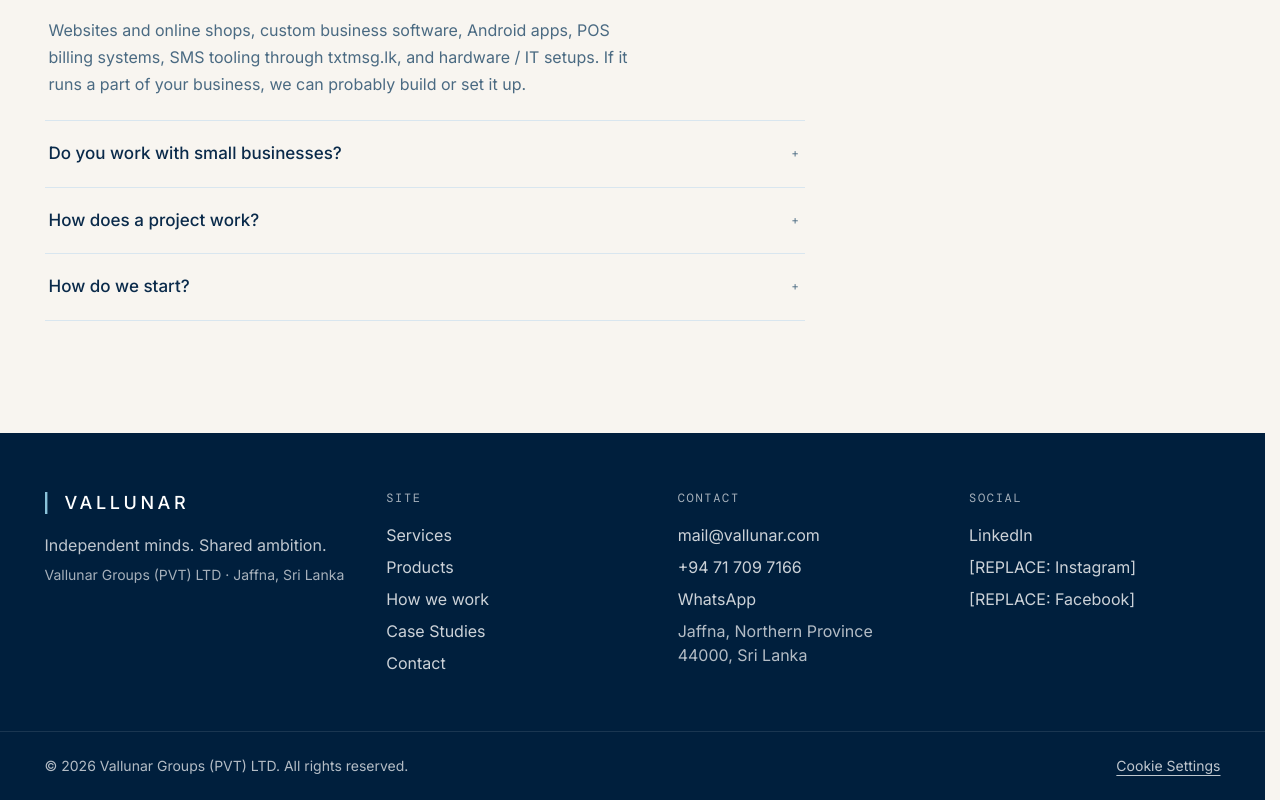
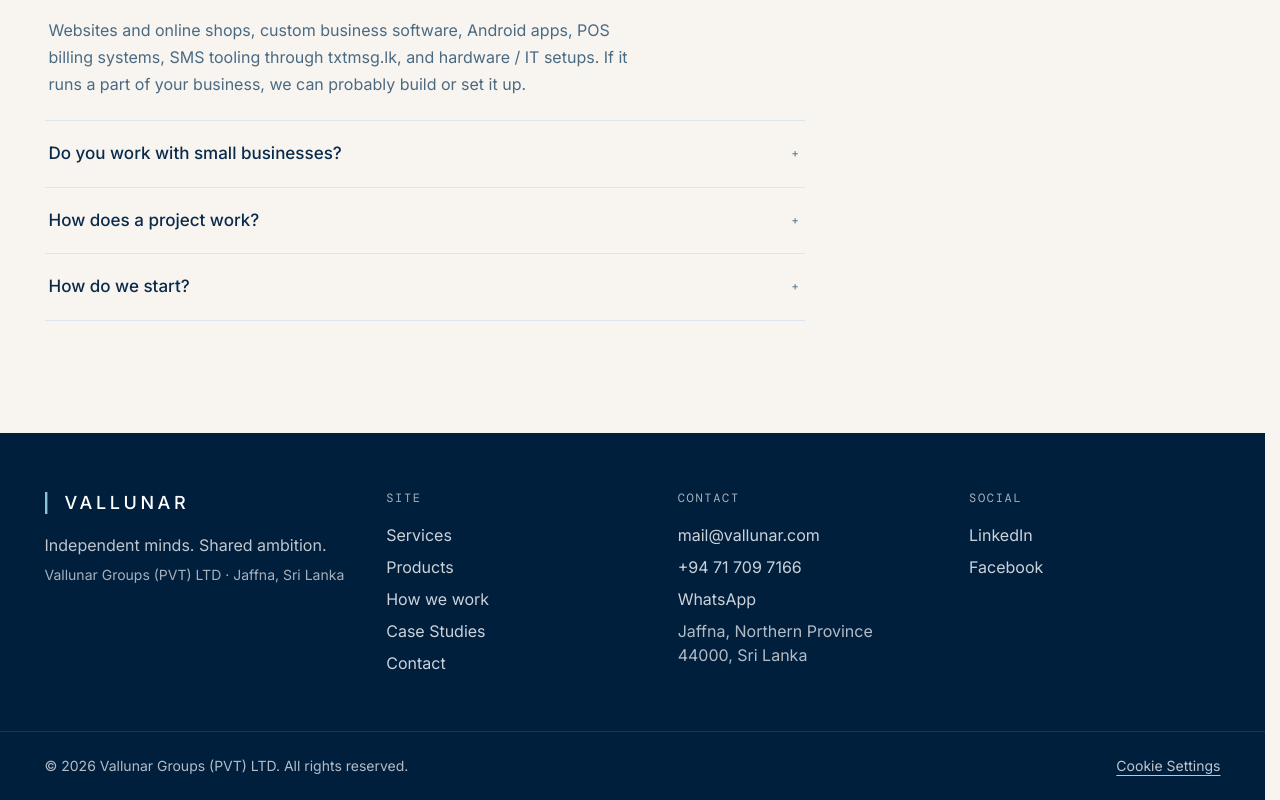
Before and after one commit to cheerysaaru/vallunar-website, a Next.js app: page / in a window 1280 px wide. Shown: the part 5560-6360 px from the top of the page. Built offline with nearby package versions, Linux system fonts and the light colour scheme.

Commit message:
content: real WhatsApp number, Facebook share link, remove Instagram, keep verified LinkedIn

```diff
--- a/components/Footer.tsx
+++ b/components/Footer.tsx
@@ -52,8 +52,7 @@ export default function Footer() {
           <h2 className="eyebrow mb-4" style={{ color: "rgba(255,255,255,0.65)" }}>Social</h2>
           <ul className="space-y-2 text-base">
             <li><a className="focus-ring text-white/80 hover:text-white" href={site.linkedIn} target="_blank" rel="noopener noreferrer">LinkedIn</a></li>
-            <li><a className="focus-ring text-white/80 hover:text-white" href={site.instagram} target="_blank" rel="noopener noreferrer">[REPLACE: Instagram]</a></li>
-            <li><a className="focus-ring text-white/80 hover:text-white" href={site.facebook} target="_blank" rel="noopener noreferrer">[REPLACE: Facebook]</a></li>
+            <li><a className="focus-ring text-white/80 hover:text-white" href={site.facebook} target="_blank" rel="noopener noreferrer">Facebook</a></li>
           </ul>
         </div>
       </div>
--- a/components/PlusSocialButton.tsx
+++ b/components/PlusSocialButton.tsx
@@ -47,10 +47,7 @@ export default function PlusSocialButton() {
     { href: site.linkedIn, label: "LinkedIn", color: "#0A66C2", icon: (
       <svg viewBox="0 0 24 24" fill="currentColor" aria-hidden="true"><path d="M20.447 20.452h-3.554v-5.569c0-1.328-.027-3.037-1.852-3.037-1.853 0-2.136 1.445-2.136 2.939v5.667H9.351V9h3.414v1.561h.046c.477-.9 1.637-1.85 3.37-1.85 3.601 0 4.267 2.37 4.267 5.455v6.286zM5.337 7.433c-1.144 0-2.063-.926-2.063-2.065 0-1.138.92-2.063 2.063-2.063 1.14 0 2.064.925 2.064 2.063 0 1.139-.925 2.065-2.064 2.065zm1.782 13.019H3.555V9h3.564v11.452zM22.225 0H1.771C.792 0 0 .774 0 1.729v20.542C0 23.227.792 24 1.771 24h20.451C23.2 24 24 23.227 24 22.271V1.729C24 .774 23.2 0 22.222 0h.003z"/></svg>
     )},
-    { href: "https://instagram.com/vallunar", label: "Instagram", color: "#E4405F", icon: (
-      <svg viewBox="0 0 24 24" fill="none" stroke="currentColor" strokeWidth="2" strokeLinecap="round" strokeLinejoin="round" aria-hidden="true"><rect x="2" y="2" width="20" height="20" rx="5" ry="5"/><path d="M16 11.37A4 4 0 1 1 12.63 8 4 4 0 0 1 16 11.37z"/><line x1="17.5" y1="6.5" x2="17.51" y2="6.5"/></svg>
-    )},
-    { href: "https://facebook.com/vallunar", label: "Facebook", color: "#1877F2", icon: (
+    { href: site.facebook, label: "Facebook", color: "#1877F2", icon: (
       <svg viewBox="0 0 24 24" fill="currentColor" aria-hidden="true"><path d="M24 12.073c0-6.627-5.373-12-12-12S0 5.446 0 12.073c0 5.99 4.388 10.954 10.125 11.854v-8.385H7.078v-3.47h3.047V9.43c0-3.007 1.792-4.669 4.533-4.669 1.312 0 2.686.235 2.686.235v2.953H15.83c-1.491 0-1.956.925-1.956 1.874v2.25h3.328l-.532 3.47h-2.796v8.385C19.612 23.027 24 18.062 24 12.073z"/></svg>
     )},
     { href: `https://wa.me/${site.whatsapp}`, label: "WhatsApp", color: "#25D366", icon: (
--- a/lib/contact-config.ts
+++ b/lib/contact-config.ts
@@ -2,7 +2,7 @@ export const contactConfig = {
   contactEmail: "mail@vallunar.com",
   contactPhone: "+94 71 709 7166",
   socialLinks: [
-    { label: "Facebook", url: "https://facebook.com/vallunar" },
+    { label: "Facebook", url: "https://www.facebook.com/share/1Dih5Nt6V3/?mibextid=wwXIfr" },
     { label: "Twitter", url: "https://twitter.com/vallunar" },
     { label: "LinkedIn", url: "https://www.linkedin.com/company/vallunar-groups-pvt-ltd" },
   ],
--- a/lib/data.ts
+++ b/lib/data.ts
@@ -9,12 +9,10 @@ export const site = {
   founded: "2023",
   phone: "+94 71 709 7166",
   email: "mail@vallunar.com",
-  whatsapp: "94XXXXXXXXX",
+  whatsapp: "94717097166",
   domain: "https://vallunar.com",
   linkedIn: "https://www.linkedin.com/company/vallunar-groups-pvt-ltd",
-  // [REPLACE: confirm these social URLs]
-  instagram: "#",
-  facebook: "#",
+  facebook: "https://www.facebook.com/share/1Dih5Nt6V3/?mibextid=wwXIfr",
   address: "Jaffna, Northern Province 44000, Sri Lanka"
 };
 
```
